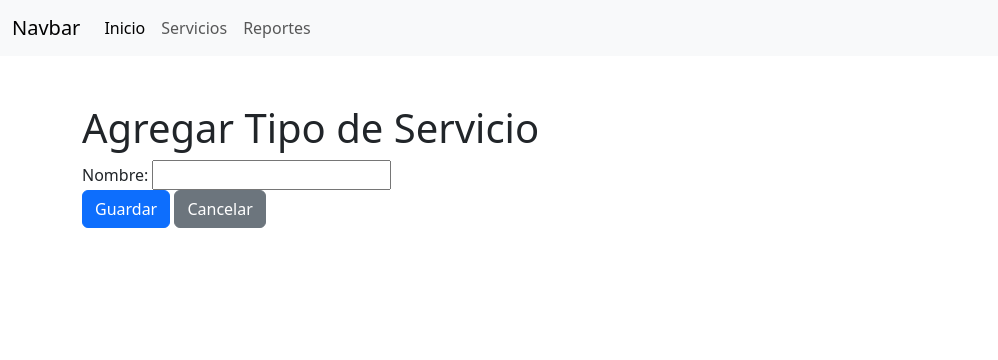
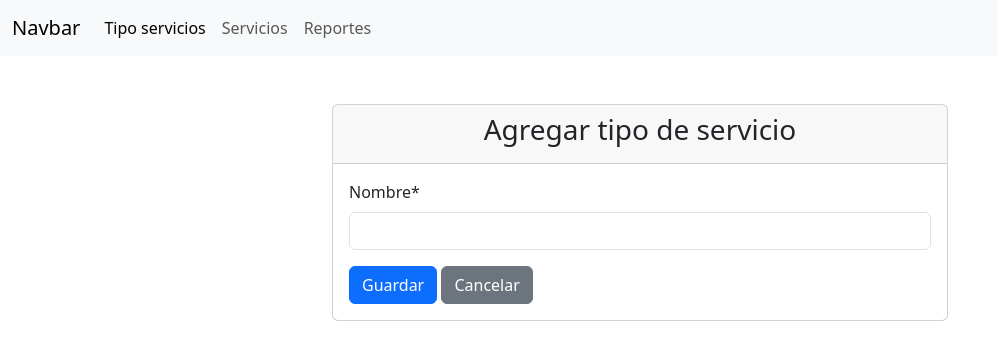
Before and after one commit to bpobletem/veranum, a Django app: page /nuevo/ in a window 1280 px wide. Shown: the top 360 px of the page, without its empty margins (0-998 px from the left). Run offline with Django 5.2, Linux system fonts and the light colour scheme; some libraries are stand-ins or nearby versions.

Commit message:
tipo de servicio listo

```diff
--- a/aplicacion/templates/aplicacion/base.html
+++ b/aplicacion/templates/aplicacion/base.html
@@ -18,7 +18,7 @@
         <div class="collapse navbar-collapse" id="navbarNavDropdown">
           <ul class="navbar-nav">
             <li class="nav-item">
-              <a class="nav-link active" aria-current="page" href="#">Inicio</a>
+              <a class="nav-link active" aria-current="page" href="{% url "tipo_servicio_list" %}">Tipo servicios</a>
             </li>
             <li class="nav-item">
               <a class="nav-link" href="#">Servicios</a>
--- a/aplicacion/templates/aplicacion/tipo_servicio_form.html
+++ b/aplicacion/templates/aplicacion/tipo_servicio_form.html
@@ -1,15 +1,19 @@
 {% extends "aplicacion/base.html" %}
+{% load crispy_forms_tags %}
 {% block content %}
-<div class="container mt-5">
-    <h1>{% if form.instance.pk %}Editar{% else %}Agregar{% endif %} Tipo de Servicio</h1>
-    <form method="post">
-        {% csrf_token %}
-        <div class="form-group">
-            {{ form.nombre.label_tag }}
-            {{ form.nombre }}
+<div class="container mt-5 col-12 col-md-6">
+    <div class="card">
+        <div class="card-header">
+            <h3 class="text-center" >{% if form.instance.pk %}Editar{% else %}Agregar{% endif %} tipo de servicio</h3>
         </div>
-        <button type="submit" class="btn btn-primary">{% if form.instance.pk %}Actualizar{% else %}Guardar{% endif %}</button>
-        <a class="btn btn-secondary" href="{% url 'tipo_servicio_list' %}">Cancelar</a>
-    </form>
+        <div class="card-body">
+            <form method="post">
+                {% csrf_token %}
+                {{ form|crispy }}
+                <button type="submit" class="btn btn-primary">{% if form.instance.pk %}Actualizar{% else %}Guardar{% endif %}</button>
+                <a class="btn btn-secondary" href="{% url 'tipo_servicio_list' %}">Cancelar</a>
+            </form>
+        </div>
+    </div>
 </div>
 {% endblock content %}
--- a/aplicacion/templates/aplicacion/tipo_servicio_list.html
+++ b/aplicacion/templates/aplicacion/tipo_servicio_list.html
@@ -1,4 +1,5 @@
 {% extends "aplicacion/base.html" %}
+
 {% block content %}
 <div class="container">
     <div class="row">
```
Also changed, not shown: aplicacion/templates/aplicacion/tipo_servicio_confirm_delete.html (+8 -2 lines), hotel/settings.py (+7 -1 lines), requirements.txt (added, +7 -0 lines), db.sqlite3.
